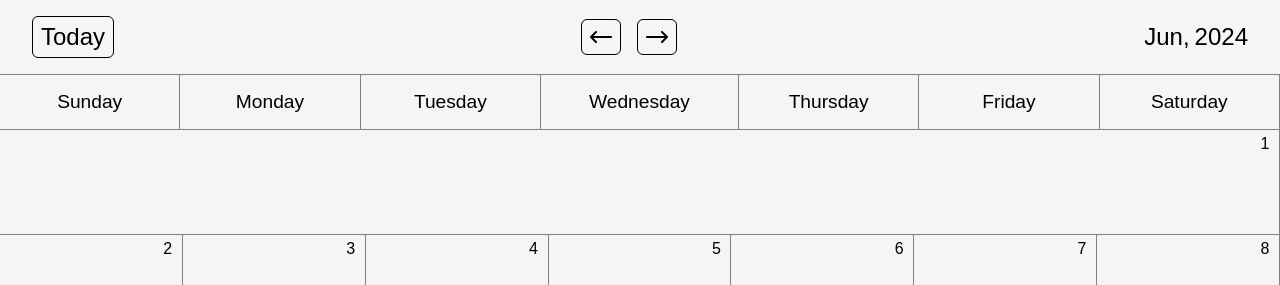
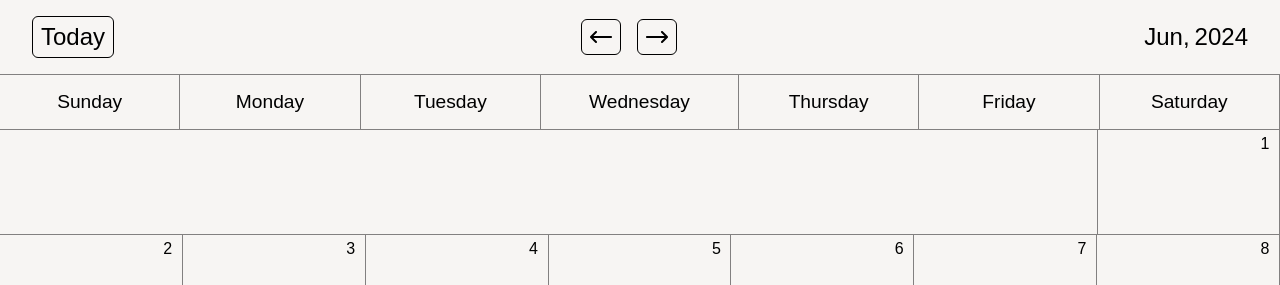
Before and after one commit to k-gourav/calendar-app, a React (Create React App) app: page / in a window 1280 px wide. Shown: the top 285 px of the page. Built offline with nearby package versions, Linux system fonts and the light colour scheme; a web font is replaced by a local one.

Commit message:
Added border to the first day of month

```diff
--- a/src/App.css
+++ b/src/App.css
@@ -91,3 +91,6 @@ img{
 .empty{
   border-right: none;
 }
+.first-content{
+  border-left: 1px solid rgb(130, 128, 128);
+}
--- a/src/components/Dates.js
+++ b/src/components/Dates.js
@@ -21,7 +21,7 @@ const Dates = ({ currentMonth, currentYear }) => {
               {day}
             </div>
           ) : (
-            <div key={index} className="date-content">
+            <div key={index} className={day === 1 ? "date-content first-content" : "date-content"}>
               {day}
             </div>
           )
```
